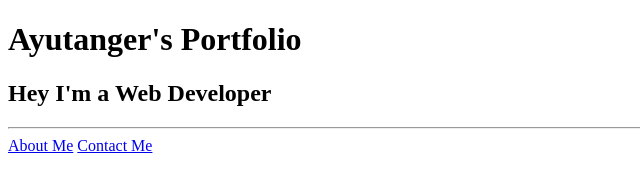
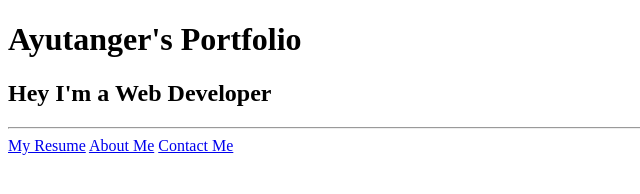
Before and after one commit to AyutangerAier/Portfolio, a plain HTML site: page index.html in a window 1280 px wide. Shown: the whole page, without its empty margins (0-640 px from the left). Drawn offline with Linux system fonts and the light colour scheme.

Commit message:
Add files via upload

```diff
--- a/index.html
+++ b/index.html
@@ -10,6 +10,7 @@
     <h1>Ayutanger's Portfolio</h1>
     <h2>Hey I'm a Web Developer</h2>
     <hr />
+    <a href="/CV/">My Resume</a>
     <a href="/public/About.html   ">About Me</a>
     <a href="/public/Contact.html">Contact Me</a>
 </body>
```
